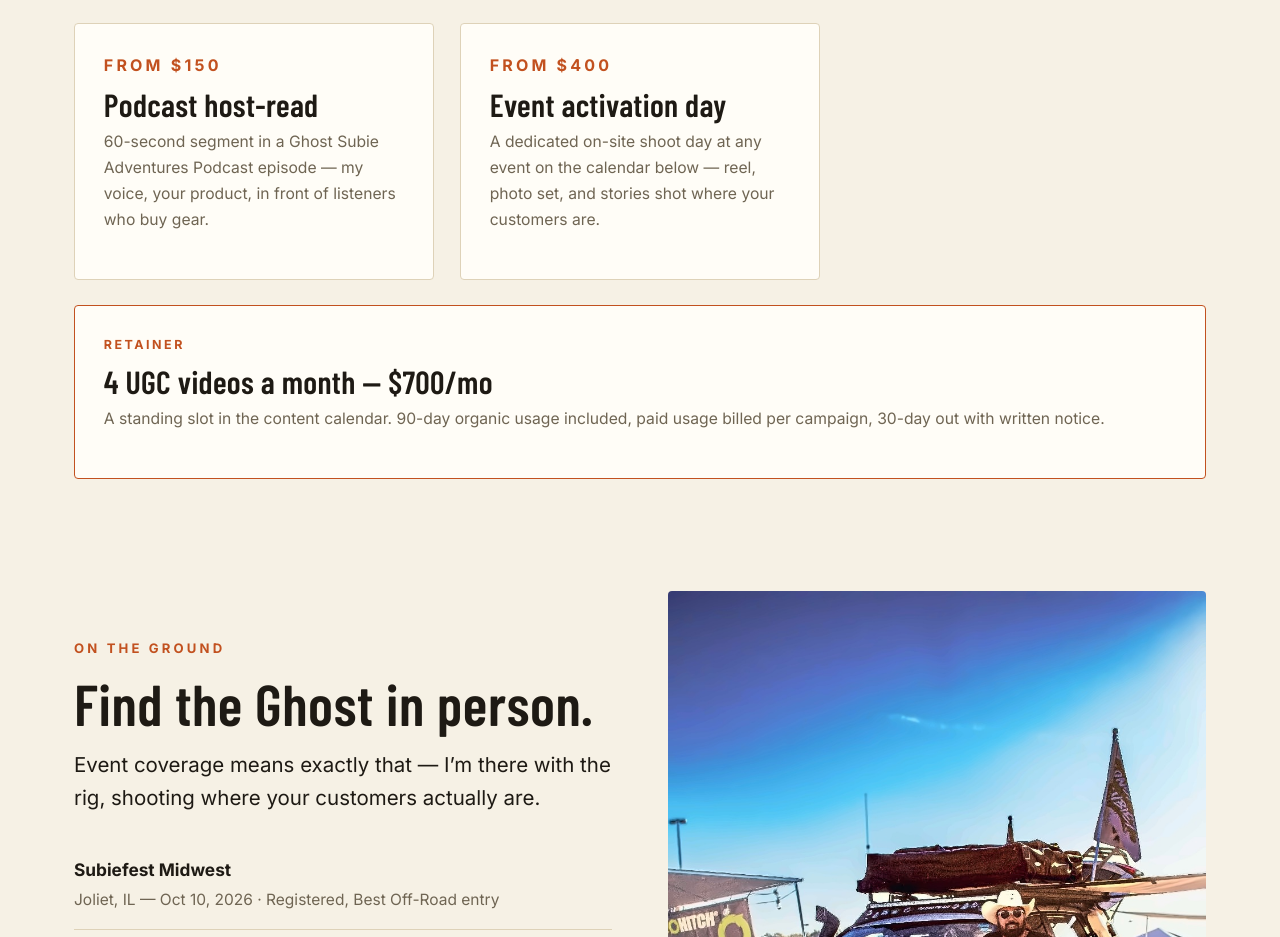
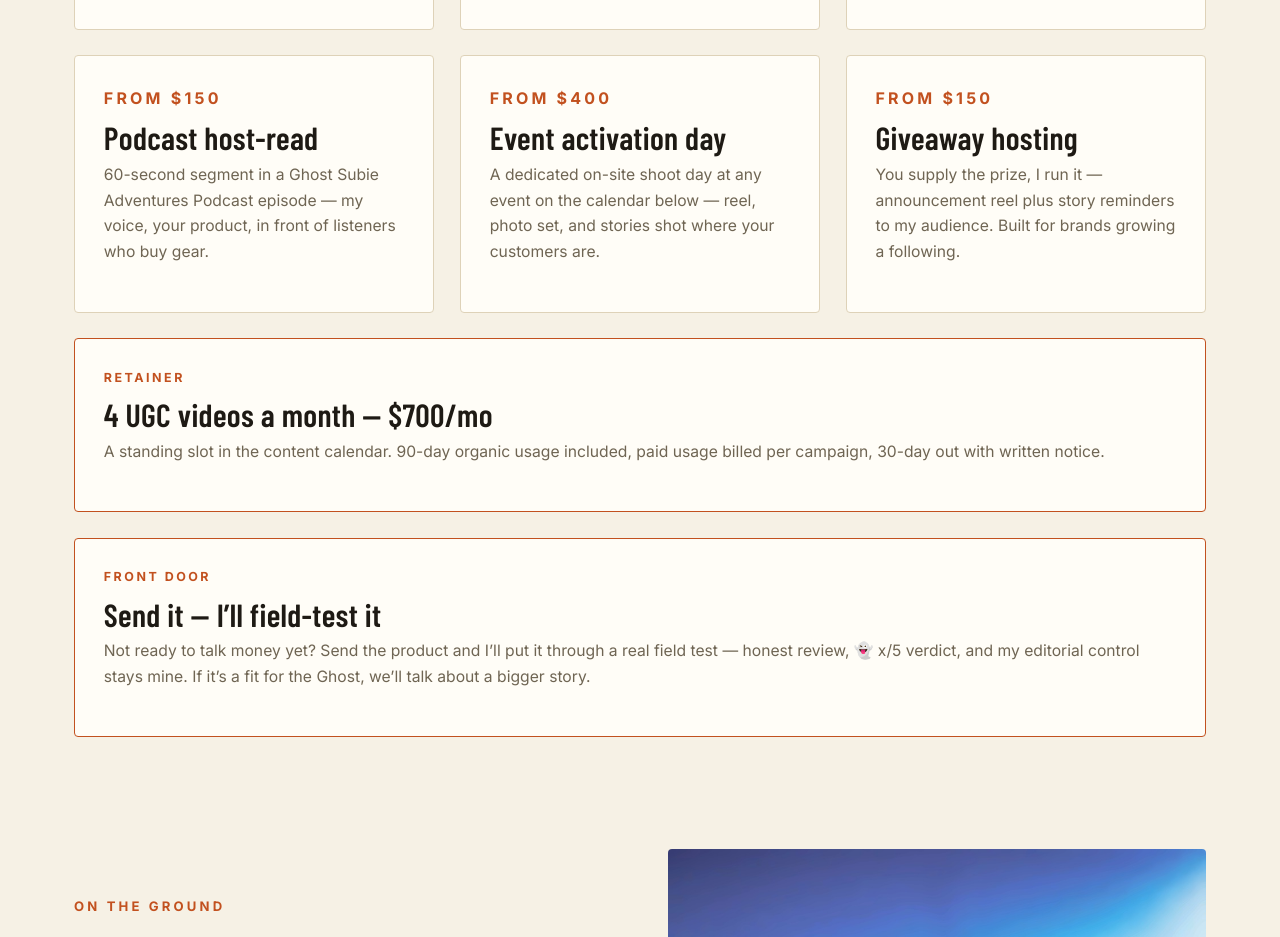
Before and after one commit to ghostsubie/ghostsubie.com, an Astro site: page /ugc in a window 1280 px wide. Shown: the part 4584-5521 px from the top of the page. Built offline with nearby package versions, Linux system fonts and the light colour scheme; Astro itself is replaced by a stand-in of ours.

Commit message:
UGC page: add giveaway hosting, rush delivery note, and field-test front door

```diff
--- a/src/pages/ugc.astro
+++ b/src/pages/ugc.astro
@@ -129,6 +129,11 @@ const packages = [
     price: '$400',
     blurb: 'A dedicated on-site shoot day at any event on the calendar below — reel, photo set, and stories shot where your customers are.',
   },
+  {
+    name: 'Giveaway hosting',
+    price: '$150',
+    blurb: 'You supply the prize, I run it — announcement reel plus story reminders to my audience. Built for brands growing a following.',
+  },
 ];
 
 const events = [
@@ -238,7 +243,7 @@ const events = [
       <p class="lead section-lead">
         Every package includes one revision round and a 7-day turnaround from shoot day.
         90-day organic repost on your channels is included — paid usage and whitelisting
-        are quoted per campaign.
+        are quoted per campaign. Need it faster? Rush delivery (48-hour turnaround) adds 50%.
       </p>
       <div class="grid-3">
         {packages.map((p) => (
@@ -258,6 +263,17 @@ const events = [
           <p>
             A standing slot in the content calendar. 90-day organic usage included, paid
             usage billed per campaign, 30-day out with written notice.
+          </p>
+        </div>
+      </div>
+      <div class="card retainer-card">
+        <div class="card-body">
+          <span class="card-meta">Front door</span>
+          <h3>Send it — I&rsquo;ll field-test it</h3>
+          <p>
+            Not ready to talk money yet? Send the product and I&rsquo;ll put it through a
+            real field test — honest review, 👻 x/5 verdict, and my editorial control stays
+            mine. If it&rsquo;s a fit for the Ghost, we&rsquo;ll talk about a bigger story.
           </p>
         </div>
       </div>
```
Also changed, not shown: .github/workflows/deploy.yml (deleted).
